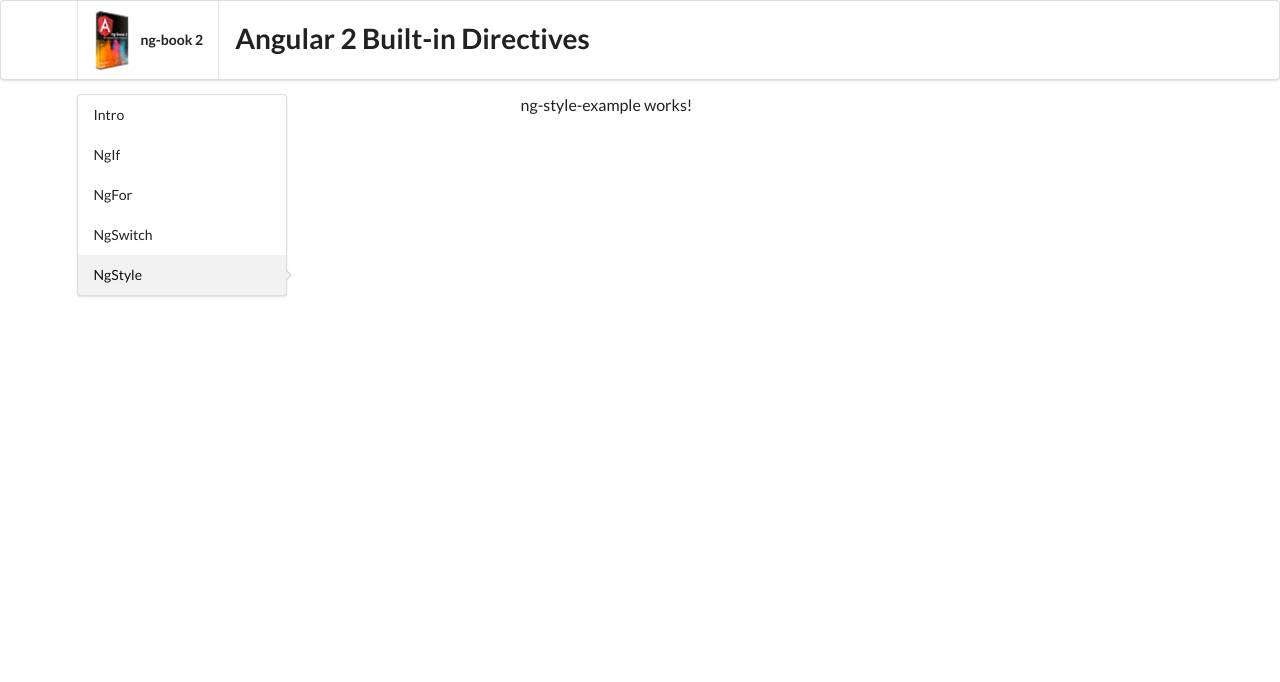
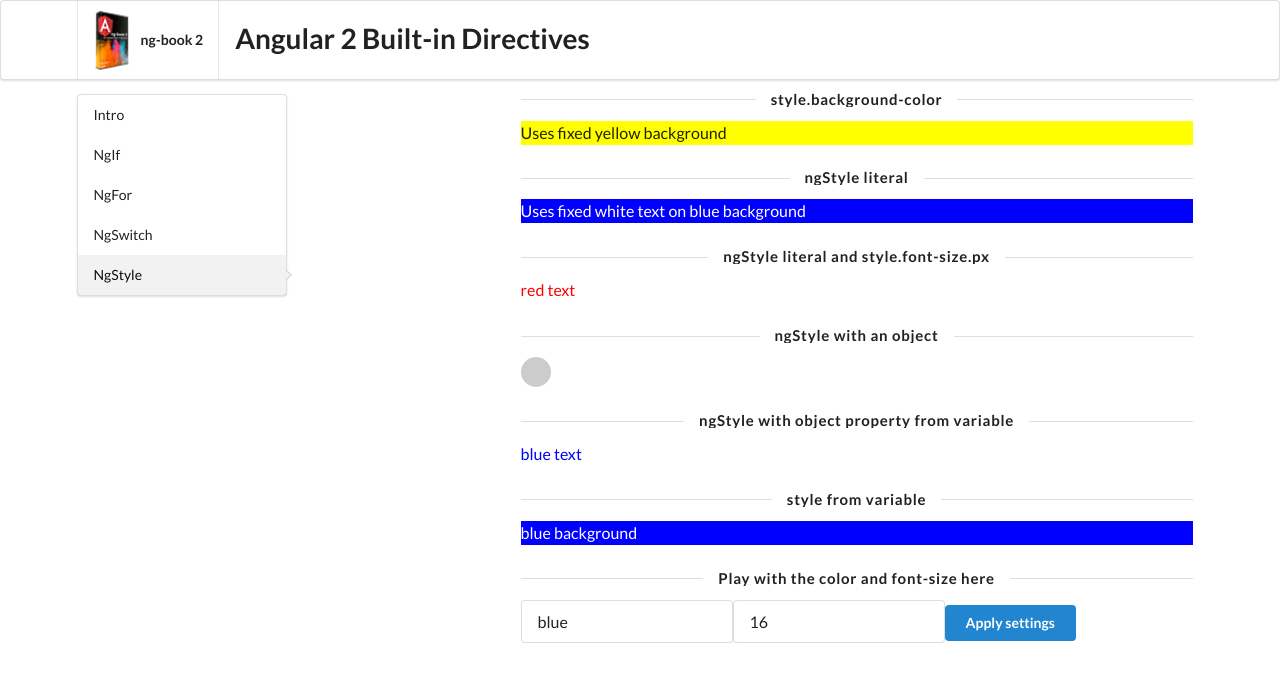
Before and after one commit to st411ar/angular-built-in-directives, an Angular app: page /ng_style in a window 1280 px wide. Shown: the top 682 px of the page. Built offline with nearby package versions, Linux system fonts and the light colour scheme.

Commit message:
completed ng-style-example component

```diff
--- a/src/app/ng-style-example/ng-style-example.component.html
+++ b/src/app/ng-style-example/ng-style-example.component.html
@@ -1,3 +1,72 @@
-<p>
-  ng-style-example works!
-</p>
+<h4 class="ui horizontal divider header">
+  style.background-color
+</h4>
+
+<div [style.background-color]="'yellow'">
+  Uses fixed yellow background
+</div>
+
+
+<h4 class="ui horizontal divider header">
+  ngStyle literal
+</h4>
+
+<div [ngStyle]="{color: 'white', 'background-color': 'blue'}">
+  Uses fixed white text on blue background
+</div>
+
+
+<h4 class="ui horizontal divider header">
+  ngStyle literal and style.font-size.px
+</h4>
+
+<div>
+  <span [ngStyle]="{color: 'red'}" [style.font-size.px]="fontSize">
+    red text
+  </span>
+</div>
+
+
+<h4 class="ui horizontal divider header">
+  ngStyle with an object
+</h4>
+
+<div [ngStyle]="style"></div>
+
+
+<h4 class="ui horizontal divider header">
+  ngStyle with object property from variable
+</h4>
+
+<div>
+  <span [ngStyle]="{color: color}">
+    {{ color }} text
+  </span>
+</div>
+
+
+<h4 class="ui horizontal divider header">
+  style from variable
+</h4>
+
+<div [style.background-color]="color"
+     style="color: white;">
+  {{ color }} background
+</div>
+
+
+<h4 class="ui horizontal divider header">
+  Play with the color and font-size here
+</h4>
+
+<div class="ui input">
+  <input type="text" name="color" value="{{color}}" #colorinput>
+</div>
+
+<div class="ui input">
+  <input type="text" name="fontSize" value="{{fontSize}}" #fontinput>
+</div>
+
+<button class="ui primary button" (click)="apply(colorinput.value, fontinput.value)">
+  Apply settings
+</button>
--- a/src/app/ng-style-example/ng-style-example.component.ts
+++ b/src/app/ng-style-example/ng-style-example.component.ts
@@ -5,9 +5,31 @@
 	templateUrl: './ng-style-example.component.html'
 })
 export class NgStyleExampleComponent implements OnInit {
+	color: string;
+	fontSize: number;
+	style: {
+		'background-color': string,
+		'border-radius': string,
+		border?: string,
+		width?: string,
+		height?: string
+	};
 
 	constructor() {}
 
-	ngOnInit() {}
+	ngOnInit() {
+		this.fontSize = 16;
+		this.color = 'blue';
+		this.style = {
+			'background-color': '#ccc',
+			'border-radius': '50px',
+			'height': '30px',
+			'width': '30px'
+		};
+	}
 
+	apply(color: string, fontSize: number): void {
+		this.color = color;
+		this.fontSize = fontSize;
+	}
 }
```
